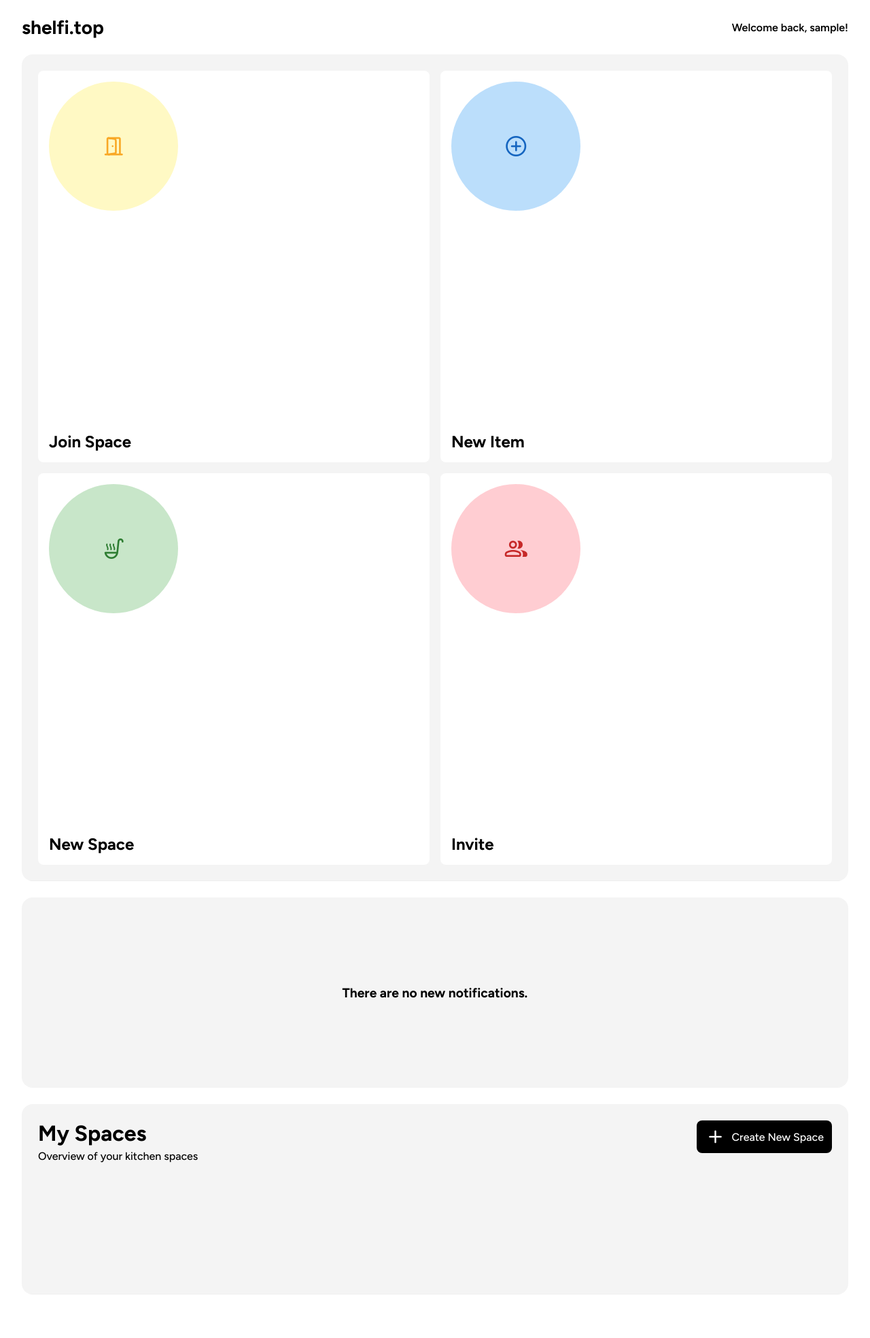
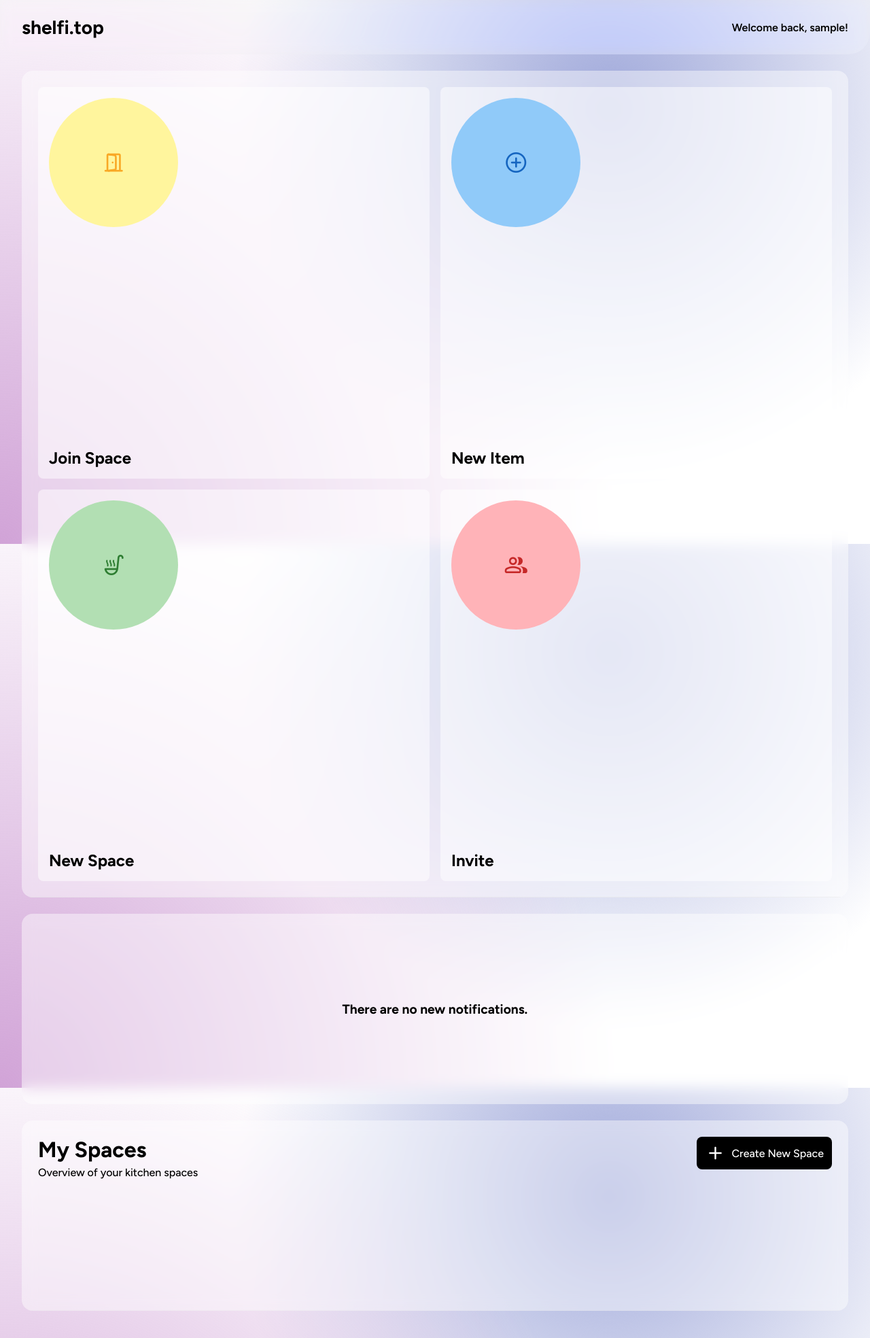
Before and after one commit to czett/shelfi, a Flask app: page /dashboard in a window 1280 px wide. Shown: the whole page at 68% size. Before the commit the page ends 1904 px from the top, so only its background shows below. Run offline with Flask 3, Linux system fonts and the light colour scheme; the visitor is signed in with stand-in values (Sample User, id 1); data that the repository does not hold is empty; some libraries are stand-ins or nearby versions; some web fonts are replaced.

Commit message:
blurry glass ui

```diff
--- a/static/style/style.css
+++ b/static/style/style.css
@@ -3,34 +3,50 @@
 @import url('https://fonts.googleapis.com/css2?family=Be+Vietnam+Pro:ital,wght@0,100;0,200;0,300;0,400;0,500;0,600;0,700;0,800;0,900;1,100;1,200;1,300;1,400;1,500;1,600;1,700;1,800;1,900&family=Figtree:ital,wght@0,300..900;1,300..900&family=Funnel+Display:wght@300..800&family=Funnel+Sans:ital,wght@0,300..800;1,300..800&family=Kumbh+Sans:wght@100..900&family=Lexend:wght@100..900&display=swap');
 
 :root {
-    --bg-color: #ffffff;
+    /* --bg-color: #ffffff; */
+    --bg-color: rgba(255, 255, 255, 0.5); /* Reines Weiß mit leichter Transparenz für Tiefe */
     --fg-color: #000000;
+    --text-color-bright: #ffffff;
     --light-text: #999999;
     --light-border: #e2e2e2;
-    --light-bg: #f4f4f4;
+    --light-bg: rgba(220, 220, 220, 0.5);
     --lines: #cccccc;
 
-    /* Light-Töne etwas kräftiger, aber immer noch sanft */
+    /* colors! */
     --red: #c62828;
-    --red-light: #ffcdd2; /* Etwas satter als die vorherige Version */
+    --red-light: #ffb3b8;
+    --red-rgba: rgba(198, 40, 40, 0.5);
+    --red-light-rgba: rgba(255, 179, 184, 0.5);
 
     --orange: #e65100;
-    --orange-light: #ffecb3; /* Satter, aber hell */
+    --orange-light: #ffe599;
+    --orange-rgba: rgba(230, 81, 0, 0.5);
+    --orange-light-rgba: rgba(255, 229, 153, 0.5);
 
     --yellow: #f9a825;
-    --yellow-light: #fff9c4; /* Sichtbarer Gelbton */
+    --yellow-light: #fff59d;
+    --yellow-rgba: rgba(249, 168, 37, 0.5);
+    --yellow-light-rgba: rgba(255, 245, 157, 0.5);
 
     --green: #2e7d32;
-    --green-light: #c8e6c9; /* Sanftes Pastellgrün */
+    --green-light: #b2dfb3;
+    --green-rgba: rgba(46, 125, 50, 0.5);
+    --green-light-rgba: rgba(178, 223, 179, 0.5);
 
     --blue: #1565c0;
-    --blue-light: #bbdefb; /* Erkennbares Hellblau */
+    --blue-light: #90caf9;
+    --blue-rgba: rgba(21, 101, 192, 0.5);
+    --blue-light-rgba: rgba(144, 202, 249, 0.5);
 
     --indigo: #3949ab;
-    --indigo-light: #c5cae9; /* Dezentes Hellindigo */
+    --indigo-light: #9fa8da;
+    --indigo-rgba: rgba(57, 73, 171, 0.5);
+    --indigo-light-rgba: rgba(159, 168, 218, 0.5);
 
     --violet: #8e24aa;
-    --violet-light: #e1bee7; /* Zartes Lila */
+    --violet-light: #d1a3d7;
+    --violet-rgba: rgba(142, 36, 170, 0.5);
+    --violet-light-rgba: rgba(209, 163, 215, 0.5);
 
     /* spacing etc */
     --xpad: 4.5rem;
@@ -57,13 +73,35 @@ div, p, a{
 
 ::selection{
     background: var(--fg-color);
-    color: var(--bg-color);
+    color: var(--text-color-bright);
 }
 
 ::-webkit-scrollbar{
     display: none;
 }
 
+body {
+    /* Basis ist Ihr reines Weiß */
+    background-color: var(--bg-color);
+
+    /* Schlüssel für den 3D-Effekt: Hintergrund scrollt NICHT */
+    background-attachment: fixed;
+
+    /* Subtiler radialer Verlauf für Tiefe und Akzent */
+    background-image:
+        /* 1. Hauptakzent: Startet unten links (bottom left) mit Hellblau */
+        radial-gradient(circle at bottom left,
+            var(--violet-light) 0px,
+            transparent 60%),
+
+        /* 2. Sekundärakzent: Ein kleinerer, subtilerer Akzent oben-Mitte mit Hell-Indigo */
+        radial-gradient(circle at 70% 20%,
+            var(--indigo-light) 0px, /* **WICHTIG: light-Version für helle UI** */
+            transparent 50%);
+
+    /* Dunkle Textfarbe für Lesbarkeit */
+    color: var(--fg-color);
+}
 /* navbar */
 
 .navbar {
@@ -78,7 +116,12 @@ div, p, a{
     width: 100%;
     height: 10dvh;
     padding: 0 var(--xpad);
-    background-color: var(--bg-color);
+    /* background-color: var(--bg-color); */
+
+    /* liquid glass-ish, once again */
+    background-color: rgba(240, 240, 240, .4);
+    backdrop-filter: blur(10px) saturate(2);
+    border-radius: 0 0 calc(2 * var(--radius-big)) calc(2 * var(--radius-big));
 }
 
 .navbar a {
@@ -126,7 +169,7 @@ div, p, a{
 
 .content{
     padding: 0 var(--xpad);
-    margin-top: 10dvh;
+    margin-top: calc(var(--ypad) + 10dvh); /* nav height, 10vh plus --ypad */
     max-width: 100%;
     overflow-x: hidden;
     margin-bottom: 5dvh;
@@ -147,15 +190,20 @@ div, p, a{
     display: flex;
     gap: var(--ypad);
     overflow: hidden;
+    background-color: transparent;
     /* background-color: var(--orange); */
 }
 
 .dashboard .row .child{
     padding: var(--ypad);
     border-radius: var(--radius-big);
-    background-color: var(--light-bg);
+    /* background-color: var(--light-bg); */
     transition: 300ms;
     position: relative !important;
+
+    /* liquid glass-ish design */
+    background: rgba( 255, 255, 255, 0.45 );
+    backdrop-filter: blur(10px);
 }
 
 .dashboard .row .child.quick-actions{
```
Also changed, not shown: other parts of static/style/style.css (+20 -14 lines).
